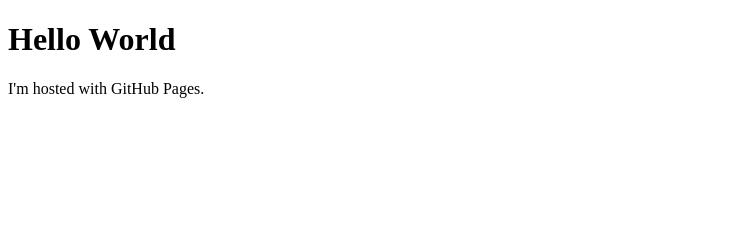
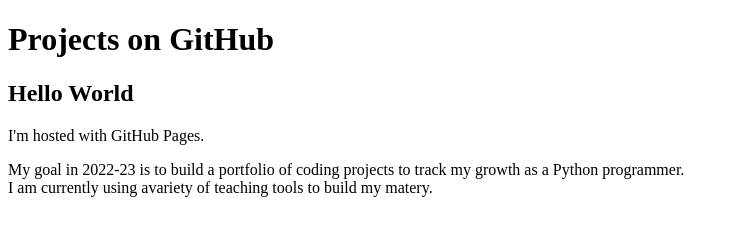
Before and after one commit to loriramey/loriramey.github.io, a plain HTML site: page index.html in a window 1280 px wide. Shown: the whole page, without its empty margins (0-739 px from the left). Drawn offline with Linux system fonts and the light colour scheme.

Commit message:
Update index.html

```diff
--- a/index.html
+++ b/index.html
@@ -1,7 +1,12 @@
 <!DOCTYPE html>
 <html>
+  <head>
+    <h1>Projects on GitHub</h1>
+  </head>
 <body>
-<h1>Hello World</h1>
-<p>I'm hosted with GitHub Pages.</p>
+  <h2>Hello World</h2>
+    <p>I'm hosted with GitHub Pages.</p>
+    <p>My goal in 2022-23 is to build a portfolio of coding projects to track my growth as a Python programmer.<br>
+      I am currently using avariety of teaching tools to build my matery.</p>
 </body>
 </html>
```
